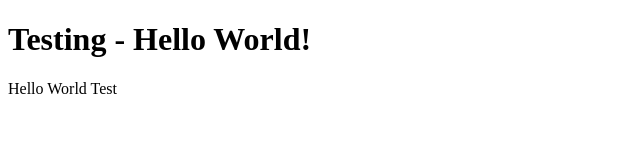
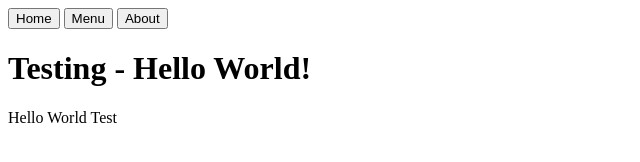
Before and after one commit to MarvinBotchway/restaurant_page, a plain HTML site: page index.html in a window 1280 px wide. Shown: the whole page, without its empty margins (0-640 px from the left). Drawn offline with Linux system fonts and the light colour scheme.

Commit message:
Add Nav To Index.js And Update webpack.config.js
Added mode : development to remove error when using npx webpack --watch

```diff
--- a/index.html
+++ b/index.html
@@ -6,6 +6,14 @@
     <title>Document</title>
   </head>
   <body>
+    <header>
+      <nav>
+        <button>Home</button>
+        <button>Menu</button>
+        <button>About</button>
+      </nav>
+      <div id="content"></div>
+    </header>
     <h1>Testing - Hello World!</h1>
     <script src="main.js"></script>
   </body>
--- a/main.js
+++ b/main.js
@@ -1 +1,32 @@
-document.body.appendChild(function(){const e=document.createElement("p");return e.textContent="Hello World Test",e}());
+/*
+ * ATTENTION: The "eval" devtool has been used (maybe by default in mode: "development").
+ * This devtool is neither made for production nor for readable output files.
+ * It uses "eval()" calls to create a separate source file in the browser devtools.
+ * If you are trying to read the output file, select a different devtool (https://webpack.js.org/configuration/devtool/)
+ * or disable the default devtool with "devtool: false".
+ * If you are looking for production-ready output files, see mode: "production" (https://webpack.js.org/configuration/mode/).
+ */
+/******/ (() => { // webpackBootstrap
+/******/ 	var __webpack_modules__ = ({
+
+/***/ "./src/index.js":
+/*!**********************!*\
+  !*** ./src/index.js ***!
+  \**********************/
+/***/ (() => {
+
+eval("function component() {\n  const element = document.createElement(\"p\");\n\n  element.textContent = \"Hello World Test\";\n\n  return element;\n}\n\ndocument.body.appendChild(component());\n\n\n//# sourceURL=webpack://restaurant_page/./src/index.js?");
+
+/***/ })
+
+/******/ 	});
+/************************************************************************/
+/******/
+/******/ 	// startup
+/******/ 	// Load entry module and return exports
+/******/ 	// This entry module can't be inlined because the eval devtool is used.
+/******/ 	var __webpack_exports__ = {};
+/******/ 	__webpack_modules__["./src/index.js"]();
+/******/
+/******/ })()
+;
```
